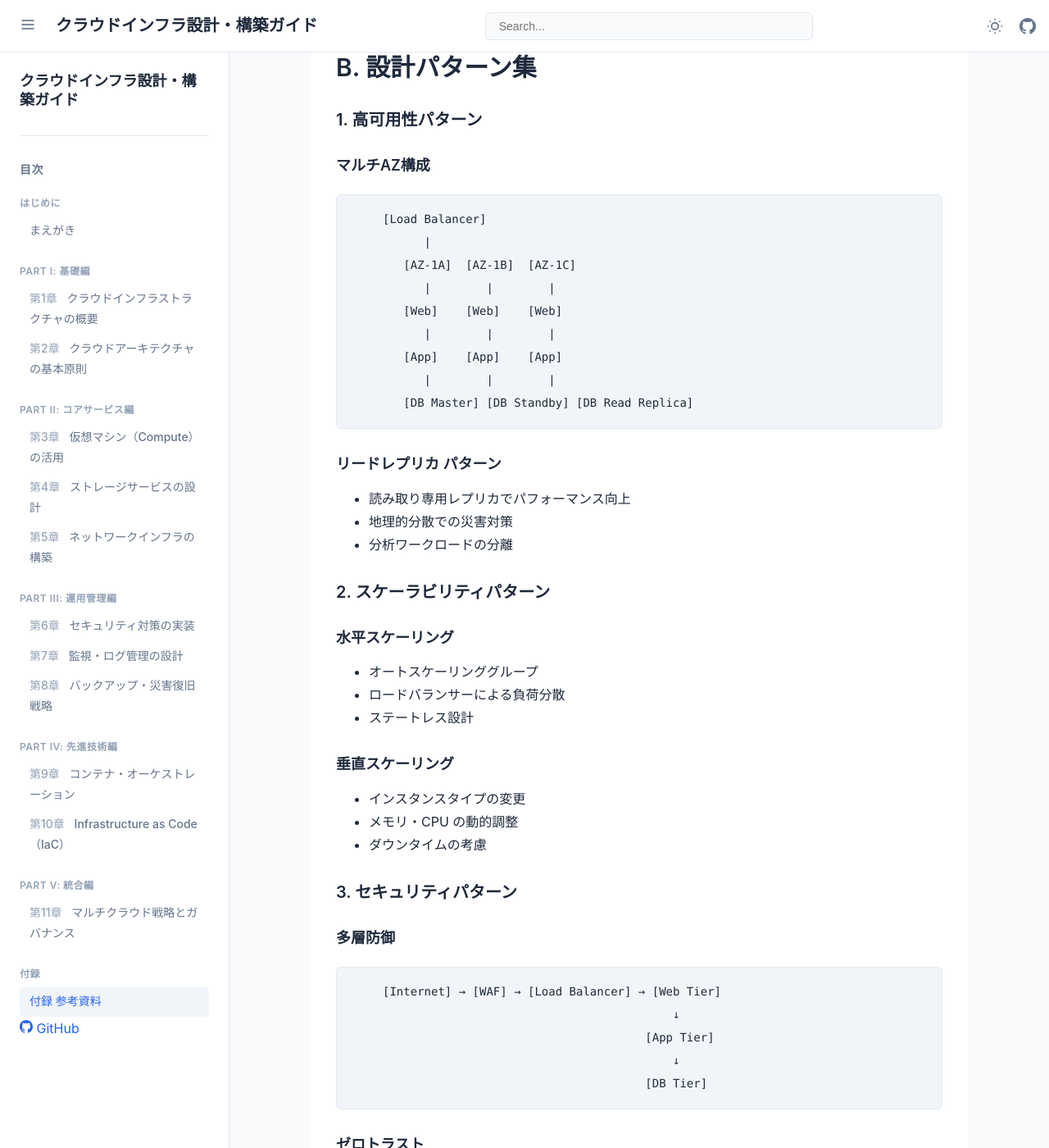
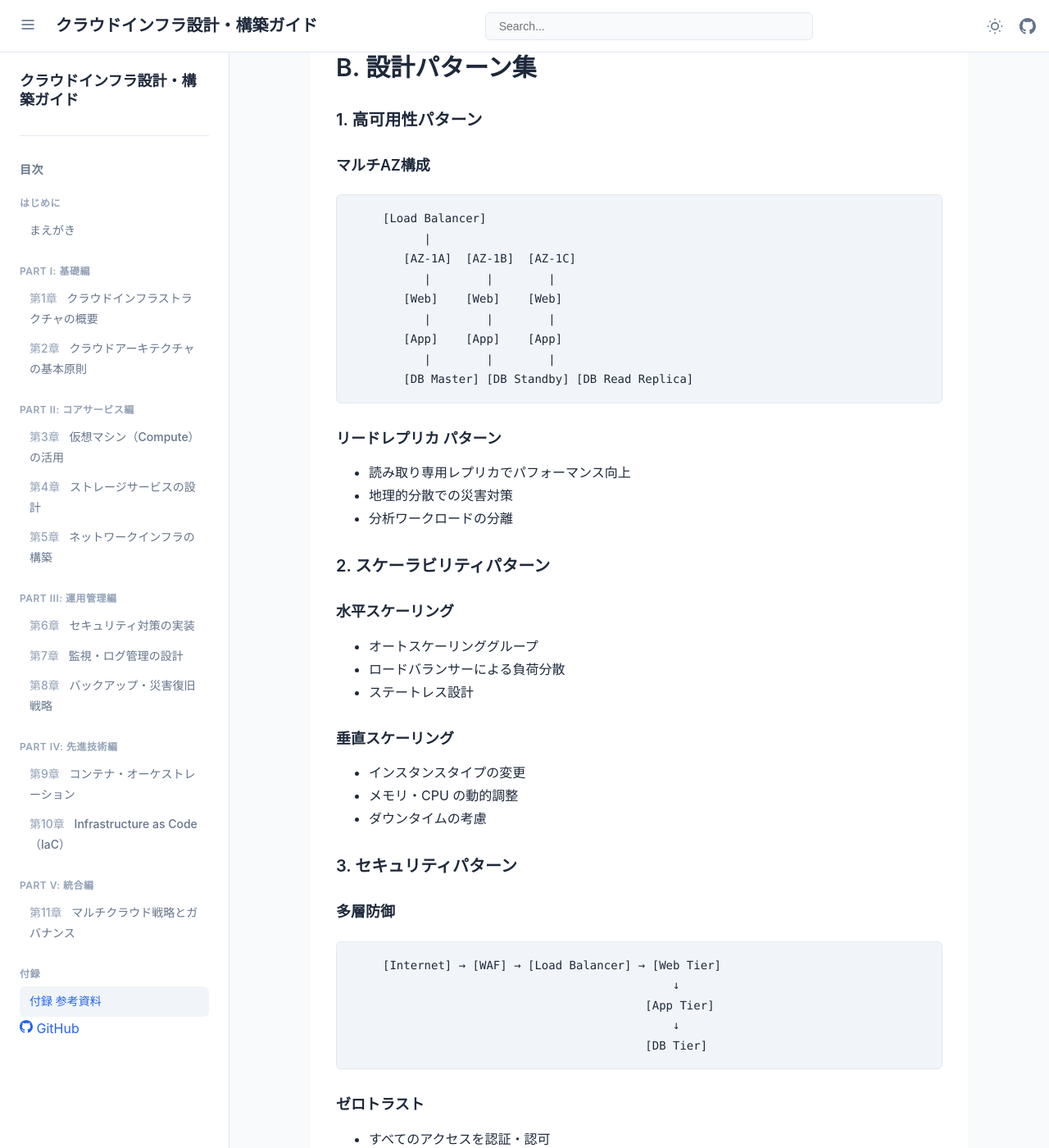
Before and after one commit to itdojp/cloud-infra-book, a Jekyll site: the page built from docs/appendices/index.md, in a window 1280 px wide and 1400 px high, scrolled down 1274 px. Shown: the whole window at 82% size. Built offline with Jekyll 4.4.1, drawn with Linux system fonts in a browser that asks for light colours.

Commit message:
Fix code block comment styling issues
- Remove font-weight: bold from .highlight .cs (Comment.Special)
- Remove font-weight: bold from .highlight .gh (Generic.Heading)
- Remove font-weight: bold from .highlight .gp (Generic.Prompt)
- Remove font-weight: bold from .highlight .gs (Generic.Strong)
- Remove font-weight: bold from .highlight .gu (Generic.Subheading)
- Apply same fixes to dark theme variants
- Add explicit font-size: 0.875rem \!important to all code elements
- Ensures consistent styling for code comments like '# ワークロード分析の例'

🤖 Generated with [Claude Code](https://claude.ai/code)

Co-Authored-By: Claude <noreply@anthropic.com>

```diff
--- a/docs/assets/css/syntax-highlighting.css
+++ b/docs/assets/css/syntax-highlighting.css
@@ -15,6 +15,14 @@ code {
     font-family: var(--font-mono);
     font-size: 0.875rem;
     line-height: 1.5;
+}
+
+/* Ensure consistent font size for all code elements */
+.highlight code,
+.highlight pre,
+.highlight span {
+    font-size: 0.875rem !important;
+    font-family: var(--font-mono);
 }
 
 /* Inline Code */
@@ -69,14 +77,14 @@ pre[data-lang]::before {
 .highlight .cm { color: #6a737d; } /* Comment.Multiline */
 .highlight .cp { color: #d73a49; } /* Comment.Preproc */
 .highlight .c1 { color: #6a737d; } /* Comment.Single */
-.highlight .cs { color: #6a737d; font-weight: bold; } /* Comment.Special */
+.highlight .cs { color: #6a737d; font-weight: normal; } /* Comment.Special */
 .highlight .gd { color: #b31d28; background-color: #ffeef0; } /* Generic.Deleted */
 .highlight .ge { font-style: italic; } /* Generic.Emph */
-.highlight .gh { color: #005cc5; font-weight: bold; } /* Generic.Heading */
+.highlight .gh { color: #005cc5; font-weight: normal; } /* Generic.Heading */
 .highlight .gi { color: #22863a; background-color: #f0fff4; } /* Generic.Inserted */
-.highlight .gp { color: #6a737d; font-weight: bold; } /* Generic.Prompt */
-.highlight .gs { font-weight: bold; } /* Generic.Strong */
-.highlight .gu { color: #6f42c1; font-weight: bold; } /* Generic.Subheading */
+.highlight .gp { color: #6a737d; font-weight: normal; } /* Generic.Prompt */
+.highlight .gs { font-weight: normal; } /* Generic.Strong */
+.highlight .gu { color: #6f42c1; font-weight: normal; } /* Generic.Subheading */
 .highlight .kc { color: #005cc5; } /* Keyword.Constant */
 .highlight .kd { color: #d73a49; } /* Keyword.Declaration */
 .highlight .kn { color: #d73a49; } /* Keyword.Namespace */
@@ -128,12 +136,12 @@ pre[data-lang]::before {
 [data-theme="dark"] .highlight .cm { color: #8b949e; }
 [data-theme="dark"] .highlight .cp { color: #ff7b72; }
 [data-theme="dark"] .highlight .c1 { color: #8b949e; }
-[data-theme="dark"] .highlight .cs { color: #8b949e; }
+[data-theme="dark"] .highlight .cs { color: #8b949e; font-weight: normal; }
 [data-theme="dark"] .highlight .gd { color: #ffdcd7; background-color: #67060c; }
-[data-theme="dark"] .highlight .gh { color: #79c0ff; }
+[data-theme="dark"] .highlight .gh { color: #79c0ff; font-weight: normal; }
 [data-theme="dark"] .highlight .gi { color: #aff5b4; background-color: #033a16; }
-[data-theme="dark"] .highlight .gp { color: #8b949e; }
-[data-theme="dark"] .highlight .gu { color: #d2a8ff; }
+[data-theme="dark"] .highlight .gp { color: #8b949e; font-weight: normal; }
+[data-theme="dark"] .highlight .gu { color: #d2a8ff; font-weight: normal; }
 [data-theme="dark"] .highlight .kc { color: #79c0ff; }
 [data-theme="dark"] .highlight .kd { color: #ff7b72; }
 [data-theme="dark"] .highlight .kn { color: #ff7b72; }
```
